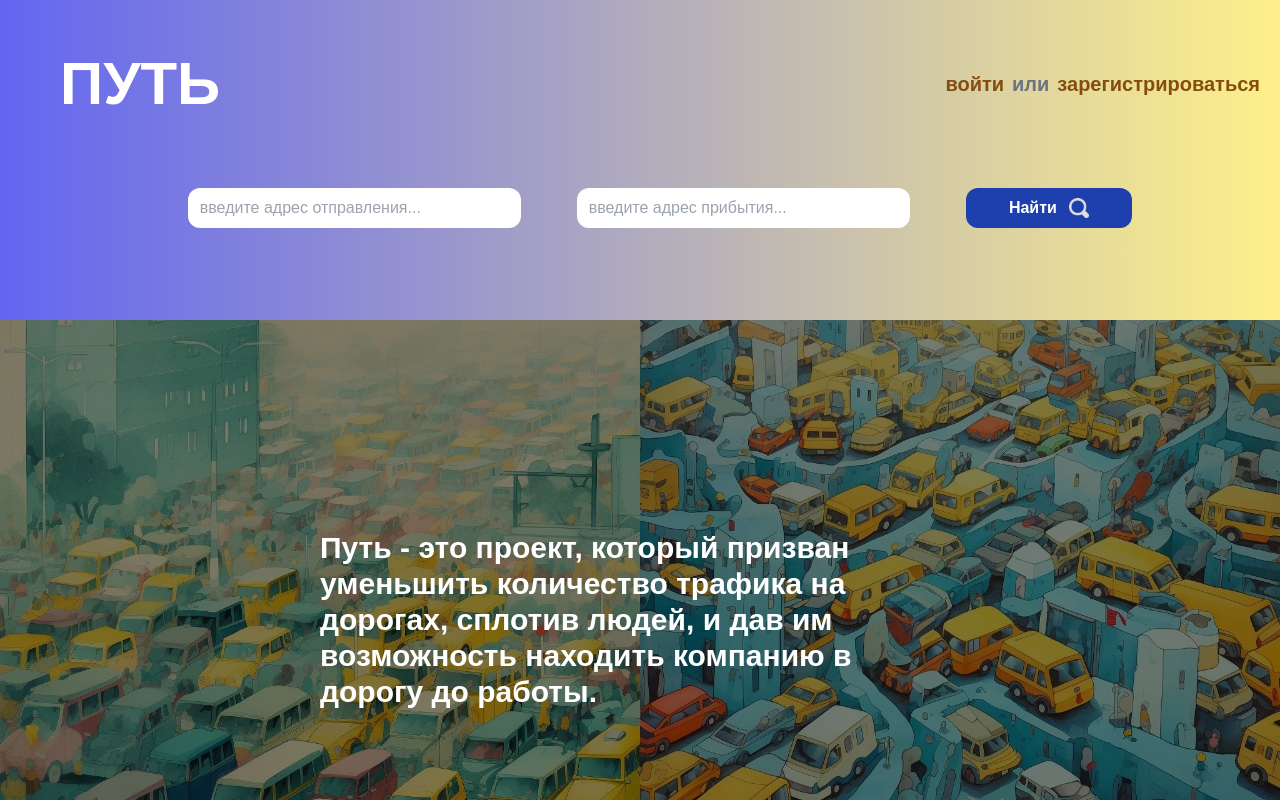
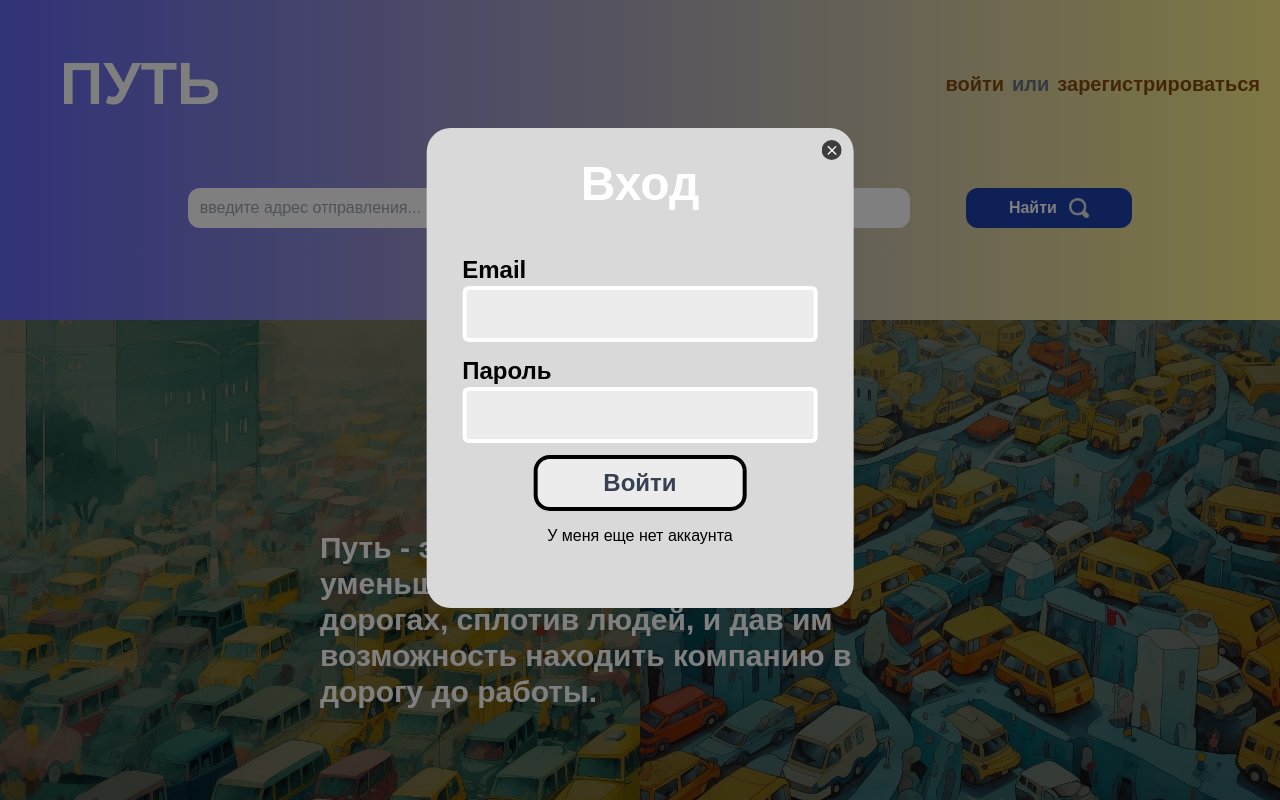
Before and after one commit to BlackSquareShip/Way, a React (Create React App) app: page / in a window 1280 px wide. Both pictures are taken after a click on the link "войти". Shown: the top 800 px of the page. Built offline with nearby package versions, Linux system fonts and the light colour scheme.

Commit message:
create login page

```diff
--- a/package.json
+++ b/package.json
@@ -3,6 +3,9 @@
   "version": "0.1.0",
   "private": true,
   "dependencies": {
+    "@emotion/react": "^11.11.0",
+    "@emotion/styled": "^11.11.0",
+    "@mui/material": "^5.13.0",
     "@testing-library/jest-dom": "^5.16.5",
     "@testing-library/react": "^13.4.0",
     "@testing-library/user-event": "^13.5.0",
@@ -11,6 +14,7 @@
     "@types/react": "^18.2.6",
     "@types/react-dom": "^18.2.4",
     "react": "^18.2.0",
+    "react-bootstrap": "^2.7.4",
     "react-dom": "^18.2.0",
     "react-scripts": "5.0.1",
     "typescript": "^4.9.5",
--- a/src/App.tsx
+++ b/src/App.tsx
@@ -1,15 +1,21 @@
-import React from 'react';
+import { useState } from 'react';
 import './App.css';
 import {Header} from "./components/FirstBlock/Header";
 import {Intro} from "./components/SecondBlock/Intro";
 import {Footer} from "./components/Footer/Footer";
+import {LoginPage} from "./components/Modals/LoginPage";
+import { RegistrationPage } from './components/Modals/RegistrationPage';
 
 function App() {
+  const [loginModal, setLoginModal] = useState(false)
+
   return (
     <div>
-        <Header/>
+        <Header openModal={() => setLoginModal(true)}/>
         <Intro/>
         <Footer/>
+        {loginModal && <LoginPage onClose={() => setLoginModal(false)}/>}
+        {/* {loginModal && <RegistrationPage onClose={() => setLoginModal(false)}/>} */}
     </div>
   );
 }
--- a/src/components/FirstBlock/Header.tsx
+++ b/src/components/FirstBlock/Header.tsx
@@ -1,15 +1,21 @@
-import React from "react";
+import React, { SetStateAction } from "react";
 import {UpHeader} from "./UpHeader";
 import {FindBlock} from "./FindBlock";
 
-export function Header() {
+interface headerProps{
+    openModal: () => void
+}
+
+export function Header({openModal} : headerProps) {
     return (
         <div
-            className={"h-80 pl-10 bg-gradient-to-r from-indigo-500 to-yellow-200"}>
+            className={"h-80 pl-10 bg-gradient-to-r from-indigo-500 to-yellow-200 background-animate"}>
             <div className={"container m-auto p-5"}>
-                <UpHeader/>
+                <UpHeader openModal={openModal}/>
                 <FindBlock/>
             </div>
+            {/*<div className={"relative transition-all ease-linear delay-100 bg-gradient-to-r from-indigo-500 to-yellow-200 h-full w-[5000px] hover:translate-x-1/2 duration-[10000ms]"}/>*/}
+
         </div>
     )
 }
--- a/src/components/FirstBlock/UpHeader.tsx
+++ b/src/components/FirstBlock/UpHeader.tsx
@@ -2,14 +2,18 @@ import React from "react";
 
 const loginBtnStyle = "text-yellow-800 text-xl font-semibold cursor-pointer"
 
-export function UpHeader() {
+interface upHeaderProperties{
+    openModal: () => void
+}
+
+export function UpHeader({openModal} : upHeaderProperties) {
     return(
         <div className={"flex w-full h-32 items-center justify-between"}>
             <div>
                 <a className={"text-6xl font-bold"}>ПУТЬ</a>
             </div>
             <div className={""}>
-                <a className={loginBtnStyle}>войти</a>
+                <a className={loginBtnStyle} onClick={openModal}>войти</a>
                 <span className={"px-2 text-gray-500 text-xl font-semibold"}>или</span>
                 <a className={loginBtnStyle}>зарегистрироваться</a>
             </div>
--- /dev/null
+++ b/src/components/Modals/LoginPage.tsx
@@ -0,0 +1,36 @@
+
+interface modalProps {
+    onClose: () => void;
+}
+
+export function LoginPage({onClose}: modalProps){
+    // const inputStyle = "bg-[#ECECEC] h-14 w-5/6 m-auto rounded-md border-4 border-white"
+    return(
+        <div className={"fixed bg-black/50 top-0 right-0 left-0 bottom-0"}>
+                <div className={"flex flex-col items-center justify-between w-1/3 h-3/5 rounded-3xl bg-[#D9D9D9] absolute top-32 left-1/2 -translate-x-1/2"}>
+                    <div className="h-5 w-5 bg-[url('../public/icons/close.svg')] bg-contain bg-center cursor-pointer absolute right-3 top-3" onClick={onClose}/>
+                    <h1 className="text-5xl text-white font-bold m-8">Вход</h1>
+                    <form className="w-full h-4/6 flex flex-col mb-10">
+                        <div className="flex flex-col w-5/6 m-auto">
+                            <label htmlFor="loginField" className="text-black text-2xl font-bold">Email</label>
+                            <input  type="text"
+                                    name="loginField" id="loginField"
+                                    className="pl-3 text-gray-700 font-bold text-xl bg-[#ECECEC] h-14 rounded-md border-4 border-white outline-none"
+                            />
+                        </div>
+
+                        <div className="flex flex-col w-5/6 m-auto">
+                            <label htmlFor="loginField" className="text-black text-2xl font-bold">Пароль</label>
+                            <input  type="password"
+                                    name="loginField" id="loginField"
+                                    className="pl-3 text-gray-700 font-bold text-xl bg-[#ECECEC] h-14 rounded-md border-4 border-white outline-none"
+                            />
+                        </div>
+
+                        <input type="button" value="Войти" className="cursor-pointer w-1/2 m-auto text-gray-700 font-bold text-2xl bg-[#ECECEC] h-14 rounded-2xl border-[4px] border-black"/>
+                        <a className="text-black m-auto mb-5" href="">У меня еще нет аккаунта</a>
+                    </form>
+                </div>
+        </div>
+    )
+}
--- /dev/null
+++ b/src/components/Modals/RegistrationPage.tsx
@@ -0,0 +1,6 @@
+
+export function RegistrationPage(){
+    return (
+        <div></div>
+    )
+}
```
Also changed, not shown: src/index.css (+18 -0 lines), public/icons/close.svg (added), 1 other file (tests, documents, lock files or other folders).
